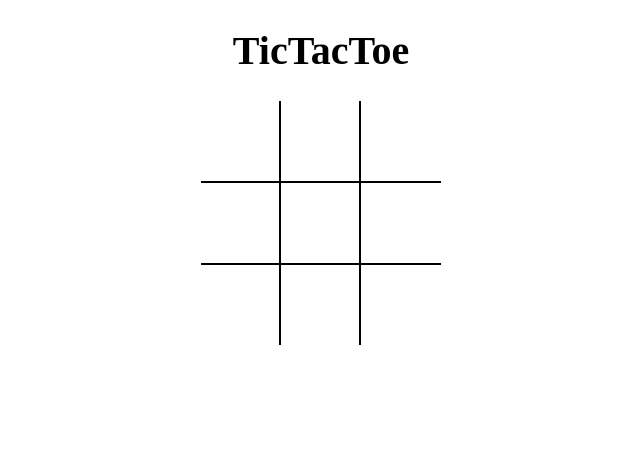
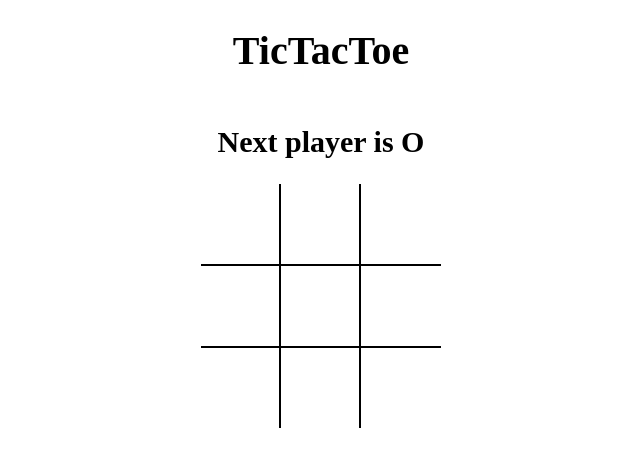
Before and after one commit to dhanush72/TicTacToe, a React (Vite) app: page / in a window 1280 px wide. Shown: the top 466 px of the page, without its empty margins (319-959 px from the left). Built offline with nearby package versions, Linux system fonts and the light colour scheme.

Commit message:
added  winner

```diff
--- a/src/App.js
+++ b/src/App.js
@@ -1,10 +1,38 @@
-import React from 'react';
+import React, { useState } from 'react';
 import Board from './components/Board';
 import './styles/root.scss';
+import { calculateWinner } from './helpers';
 
-export default () => (
-  <div className="app">
-    <h1>TicTacToe</h1>
-    <Board />
-  </div>
-);
+export const App = () => {
+  const [board, setBoard] = useState(Array(9).fill(null));
+  const [isXNext, setIsXNext] = useState(false);
+
+  const winner = calculateWinner(board);
+
+  const message = winner
+    ? `Winner is ${winner}`
+    : `Next player is ${isXNext ? 'X' : 'O'}`;
+
+  const handleClick = position => {
+    if (board[position] || winner) {
+      return;
+    }
+    // eslint-disable-next-line arrow-body-style
+    setBoard(previous => {
+      return previous.map((square, pos) => {
+        if (pos === position) {
+          return isXNext ? 'X' : 'O';
+        }
+        return square;
+      });
+    });
+    setIsXNext(prev => !prev);
+  };
+  return (
+    <div className="app">
+      <h1>TicTacToe</h1>
+      <h2> {message} </h2>
+      <Board board={board} handleClick={handleClick} />
+    </div>
+  );
+};
--- a/src/components/Board.js
+++ b/src/components/Board.js
@@ -1,26 +1,7 @@
-import React, { useState } from 'react';
+import React from 'react';
 import Square from './Square';
 
-const Board = () => {
-  const [board, setBoard] = useState(Array(9).fill(null));
-  const [isXNext, setIsXNext] = useState(false);
-
-  const handleClick = position => {
-    if (board[position]) {
-      return;
-    }
-    // eslint-disable-next-line arrow-body-style
-    setBoard(previous => {
-      return previous.map((square, pos) => {
-        if (pos === position) {
-          return isXNext ? 'X' : '0';
-        }
-        return square;
-      });
-    });
-    setIsXNext(prev => !prev);
-  };
-
+const Board = ({ board, handleClick }) => {
   // eslint-disable-next-line arrow-body-style
   const renderSquare = position => {
     return (
--- /dev/null
+++ b/src/helpers.js
@@ -0,0 +1,19 @@
+export function calculateWinner(squares) {
+  const lines = [
+    [0, 1, 2],
+    [3, 4, 5],
+    [6, 7, 8],
+    [0, 3, 6],
+    [1, 4, 7],
+    [2, 5, 8],
+    [0, 4, 8],
+    [2, 4, 6],
+  ];
+  for (let i = 0; i < lines.length; i++) {
+    const [a, b, c] = lines[i];
+    if (squares[a] && squares[a] === squares[b] && squares[a] === squares[c]) {
+      return squares[a];
+    }
+  }
+  return null;
+}
--- a/src/index.js
+++ b/src/index.js
@@ -1,5 +1,5 @@
 import React from 'react';
 import ReactDOM from 'react-dom';
-import App from './App';
+import { App } from './App';
 
 ReactDOM.render(<App />, document.getElementById('root'));
```
